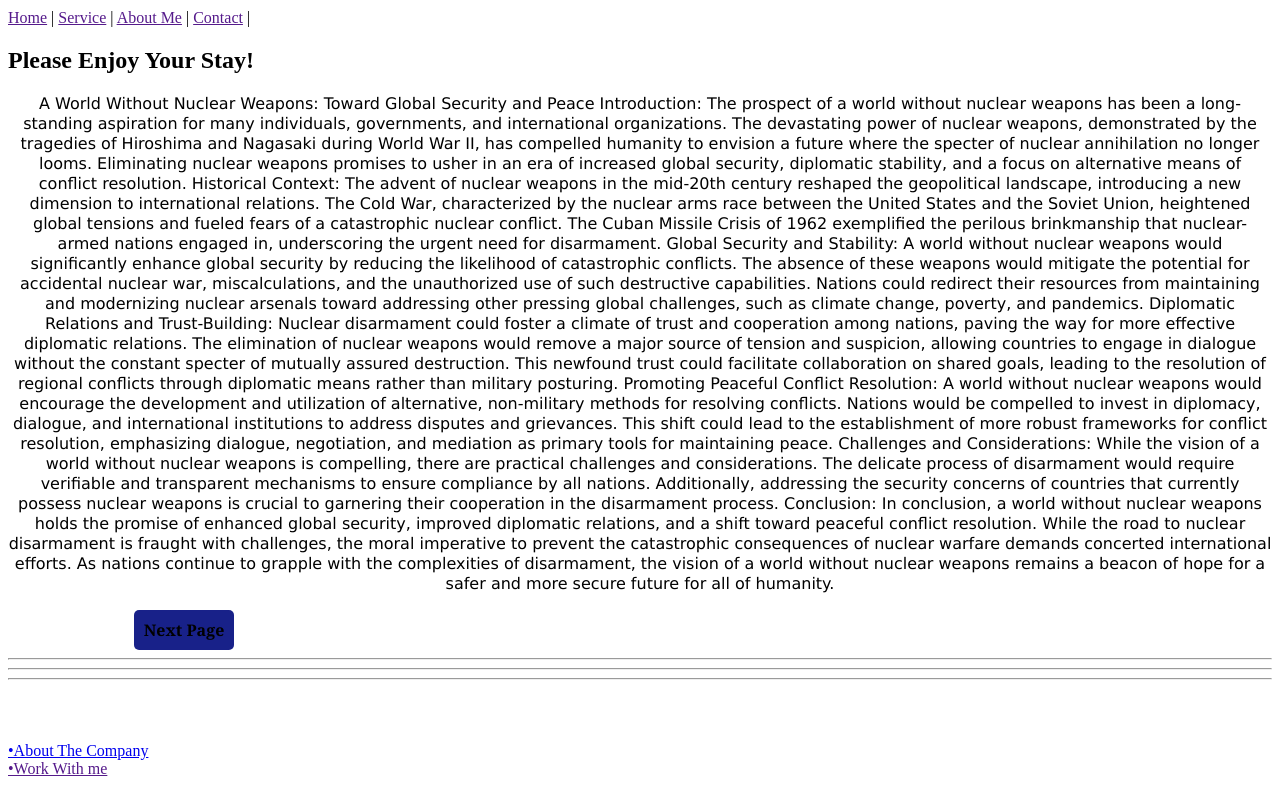
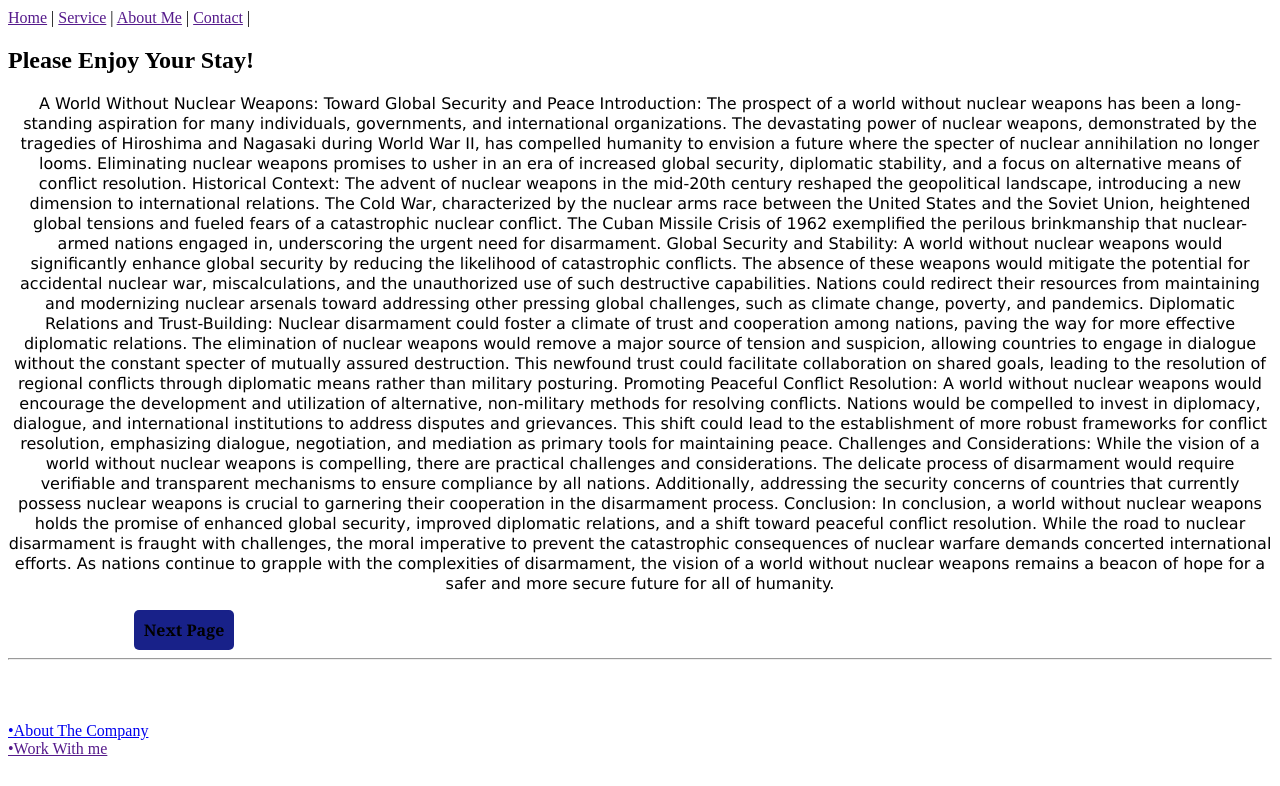
Before and after one commit to Biruk-bit-web/Number-Guessing-game, a plain HTML site: page index.html in a window 1280 px wide. Shown: the part 75-861 px from the top of the page. Drawn offline with Linux system fonts and the light colour scheme.

Commit message:
update index.html

```diff
--- a/index.html
+++ b/index.html
@@ -41,7 +41,7 @@
       In conclusion, a world without nuclear weapons holds the promise of enhanced global security, improved diplomatic relations, and a shift toward peaceful conflict resolution. While the road to nuclear disarmament is fraught with challenges, the moral imperative to prevent the catastrophic consequences of nuclear warfare demands concerted international efforts. As nations continue to grapple with the complexities of disarmament, the vision of a world without nuclear weapons remains a beacon of hope for a safer and more secure future for all of humanity.</p>
 
       <button type="submit">Next Page</button>
-      <hr /><hr /> <hr />
+      <hr />
       <br /> <br /><br />
       <a href="#" style="text-align: center;">•About The Company </a> <br />
       <a href="">•Work With me</a>
```
